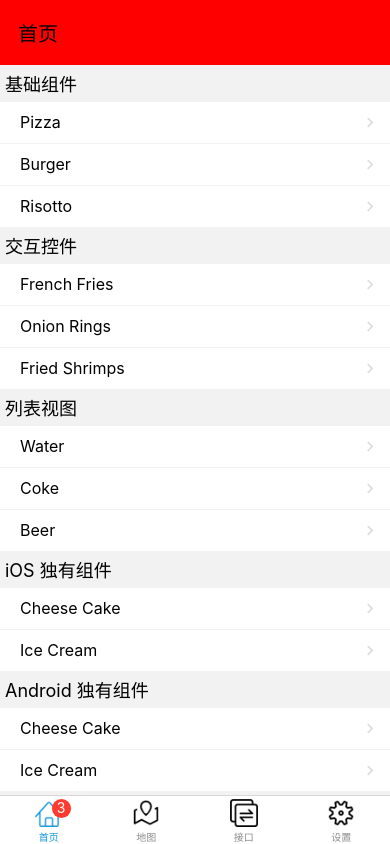
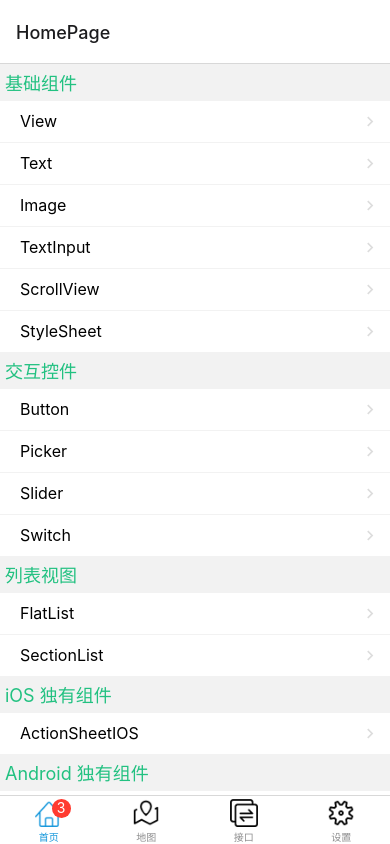
Before and after one commit to king2088/react-native-app-demo, a React Native app: screen /Tabs in a window 390 px wide. Built offline with nearby package versions, Linux system fonts and the light colour scheme.

Commit message:
add react-navigation nesting

```diff
--- a/App.js
+++ b/App.js
@@ -7,24 +7,27 @@
  */
 
 import React from 'react';
-import type {Node} from 'react';
+import type { Node } from 'react';
 import {
-  SafeAreaView,
   StatusBar,
-  useColorScheme,
+  useColorScheme
 } from 'react-native';
+import { SafeAreaProvider } from 'react-native-safe-area-context';
+import { NavigationContainer } from '@react-navigation/native';
 
-import { NavigationContainer } from '@react-navigation/native';
-import Tabs from './src/pages/tabs/tabs';
+import { CustomNavigation } from './src/components/customNavigation/customNavigation'
 
 const App: () => Node = () => {
   const isDarkMode = useColorScheme() === 'dark';
 
   return (
+    <SafeAreaProvider>
       <NavigationContainer>
-        <Tabs></Tabs>
+        <StatusBar backgroundColor="#22c181" />
+        <CustomNavigation />
       </NavigationContainer>
+    </SafeAreaProvider>
   );
 };
 
-export default App;
+export default App
--- a/package.json
+++ b/package.json
@@ -10,10 +10,13 @@
     "lint": "eslint ."
   },
   "dependencies": {
+    "@react-native-masked-view/masked-view": "^0.2.6",
     "@react-navigation/bottom-tabs": "^6.0.5",
     "@react-navigation/native": "^6.0.2",
+    "@react-navigation/stack": "^6.0.7",
     "react": "17.0.2",
     "react-native": "0.65.1",
+    "react-native-gesture-handler": "^1.10.3",
     "react-native-safe-area-context": "^3.3.0",
     "react-native-screens": "^3.5.0",
     "react-native-vector-icons": "^8.1.0"
--- /dev/null
+++ b/src/components/customNavigation/customNavigation.js
@@ -0,0 +1,43 @@
+// 集成 stack navigation
+import React from "react";
+
+import { createStackNavigator } from "@react-navigation/stack";
+
+import Tabs from "../../pages/tabs/tabs";
+import ViewComponents from "../view/view";
+
+import HomeScreen from "../../pages/home/home";
+
+const Stack = createStackNavigator();  // creates object for Stack Navigator
+
+
+export const CustomNavigation = () => {
+  return (
+    <Stack.Navigator>
+      <Stack.Screen
+          name="Tabs"
+          component={Tabs}
+          options={{ headerShown: false }}
+        />
+      <Stack.Screen
+        name="ViewComponents"
+        component={ViewComponents}
+      />
+    </Stack.Navigator>
+  )
+}
+
+export const HomeScreenNavigation = () => {
+  return(
+    <Stack.Navigator>
+      <Stack.Screen
+          name="HomePage"
+          component={HomeScreen}
+        />
+      <Stack.Screen
+        name="ViewComponents"
+        component={ViewComponents}
+      />
+    </Stack.Navigator>
+  )
+}
--- /dev/null
+++ b/src/components/header/header.js
@@ -0,0 +1,35 @@
+import React, { Component } from 'react';
+import { Text, View, StyleSheet } from 'react-native';
+import MaterialCommunityIcons from 'react-native-vector-icons/MaterialCommunityIcons';
+
+class Header extends Component {
+    constructor(props) {
+        super(props)
+    }
+
+    render() {
+        return (
+            <View style={this.props.height == 0 ? styles.no_header : styles.header}>
+                <Text style={styles.title}>{this.props.title}</Text>
+            </View>
+        )
+    };
+}
+
+const styles = StyleSheet.create({
+    header: {
+        padding: 15,
+        backgroundColor: '#22c181',
+    },
+    no_header: {
+        padding: 15,
+        backgroundColor: '#22c181',
+        display: 'none'
+    },
+    title: {
+        color: '#fff',
+        fontSize:20
+    }
+})
+
+export default Header
--- a/src/components/list-item-border-bootom/list-item-border-bootom.js
+++ b/src/components/list-item-border-bootom/list-item-border-bootom.js
@@ -2,21 +2,24 @@ import React, { Component } from 'react';
 import { Text, View, StyleSheet, TouchableHighlight } from 'react-native';
 import MaterialCommunityIcons from 'react-native-vector-icons/MaterialCommunityIcons';
 
-class Item extends Component {
+class ListItem extends Component {
     constructor(props) {
         super(props)
     }
 
-    onPress() {
-
+    onPress(component) {
+        console.log(component)
+        let {navigation} = this.props
+        navigation.navigate(component)
     }
 
     render() {
+        let {title, component} = this.props.data
         return (
-            <TouchableHighlight onPress={this.onPress}>
+            <TouchableHighlight onPress={() => {this.onPress(component)}}>
                 <View style={styles.item}>
                     <View style={styles.titleWrap}>
-                        <Text style={styles.title}>{this.props.title}</Text>
+                        <Text style={styles.title}>{title}</Text>
                     </View>
                     <View style={styles.listIcons}>
                         <MaterialCommunityIcons name="chevron-right" color={'#ddd'} size={20}/>
@@ -40,7 +43,6 @@ const styles = StyleSheet.create({
     },
     listIcons: {
         flex: 0.1,
-        // textAlign: 'right',
         alignItems: 'flex-end'
     },
     title: {
@@ -48,4 +50,4 @@ const styles = StyleSheet.create({
     }
 })
 
-export default Item
+export default ListItem
--- /dev/null
+++ b/src/components/view/view.js
@@ -0,0 +1,19 @@
+import React, { Component } from 'react';
+import { Text, View, StyleSheet, TouchableHighlight } from 'react-native';
+import MaterialCommunityIcons from 'react-native-vector-icons/MaterialCommunityIcons';
+
+class ViewComponents extends Component {
+    constructor(props) {
+        super(props)
+    }
+
+    render() {
+        return (
+            <View>
+                <Text>{this.props.title}</Text>
+            </View>
+        )
+    };
+}
+
+export default ViewComponents
--- /dev/null
+++ b/src/data/homeList.js
@@ -0,0 +1,60 @@
+const homeList = [
+    {
+        title: "基础组件",
+        data: [
+            {title: "View", component: 'ViewComponents'},
+            {title: "Text", component: 'ViewComponents'},
+            {title: "Image", component: 'ViewComponents'},
+            {title: "TextInput", component: 'ViewComponents'},
+            {title: "ScrollView", component: 'ViewComponents'},
+            {title: "StyleSheet", component: 'ViewComponents'}
+        ]
+    },
+    {
+        title: "交互控件",
+        data: [
+            {title: "Button", component: 'ViewComponents'},
+            {title: "Picker", component: 'ViewComponents'},
+            {title: "Slider", component: 'ViewComponents'},
+            {title: "Switch", component: 'ViewComponents'}
+        ]
+    },
+    {
+        title: "列表视图",
+        data: [
+            {title: "FlatList", component: 'ViewComponents'},
+            {title: "SectionList", component: 'ViewComponents'}
+        ]
+    },
+    {
+        title: "iOS 独有组件",
+        data: [{title: "ActionSheetIOS", component: 'ViewComponents'}]
+    },
+    {
+        title: "Android 独有组件",
+        data: [
+            {title: "BackHandler", component: 'ViewComponents'},
+            {title: "DrawerLayoutAndroid", component: 'ViewComponents'},
+            {title: "PermissionsAndroid", component: 'ViewComponents'},
+            {title: "ToastAndroid", component: 'ViewComponents'}
+        ]
+    },
+    {
+        title: '其他',
+        data: [
+            {title: "ActivityIndicator", component: 'ViewComponents'},
+            {title: "Alert", component: 'ViewComponents'},
+            {title: "Animated", component: 'ViewComponents'},
+            {title: "Dimensions", component: 'ViewComponents'},
+            {title: "KeyboardAvoidingView", component: 'ViewComponents'},
+            {title: "Linking", component: 'ViewComponents'},
+            {title: "Modal", component: 'ViewComponents'},
+            {title: "PixelRatio", component: 'ViewComponents'},
+            {title: "RefreshControl", component: 'ViewComponents'},
+            {title: "StatusBar", component: 'ViewComponents'},
+            {title: "WebView", component: 'ViewComponents'}
+        ]
+    }
+]
+
+export default homeList
--- a/src/pages/home/home.js
+++ b/src/pages/home/home.js
@@ -1,46 +1,23 @@
 import React from 'react';
-import { Text, View, StyleSheet, SectionList } from 'react-native';
-import Item from '../../components/list-item-border-bootom/list-item-border-bootom'
+import { Text, View, StyleSheet, SectionList, SafeAreaView } from 'react-native';
+import ListItem from '../../components/list-item-border-bootom/list-item-border-bootom'
+import homeList from '../../data/homeList';
 
-const DATA = [
-    {
-        title: "基础组件",
-        data: ["Pizza", "Burger", "Risotto"]
-    },
-    {
-        title: "交互控件",
-        data: ["French Fries", "Onion Rings", "Fried Shrimps"]
-    },
-    {
-        title: "列表视图",
-        data: ["Water", "Coke", "Beer"]
-    },
-    {
-        title: "iOS 独有组件",
-        data: ["Cheese Cake", "Ice Cream"]
-    },
-    {
-        title: "Android 独有组件",
-        data: ["Cheese Cake", "Ice Cream"]
-    },
-    {
-        title: '其他',
-        data: ["Cheese Cake", "Ice Cream"]
-    }
-];
-
-const HomeScreen = () => {
+const HomeScreen = ({ navigation }) => {
     return (
-        <View style={styles.container}>
+        <SafeAreaView style={[styles.container]}>
+            {/* <View style={styles.container}> */}
                 <SectionList
-                sections={DATA}
+                    sections={homeList}
                     keyExtractor={(item, index) => item + index}
-                renderItem={({ item }) => <Item title={item} />}
+                    renderItem={({ item }) => <ListItem navigation={navigation} data={item} />}
                     renderSectionHeader={({ section: { title } }) => (
                         <Text style={styles.header}>{title}</Text>
                     )}
                 />
-        </View>
+            {/* </View> */}
+        </SafeAreaView>
+
     );
 }
 
@@ -53,7 +30,8 @@ const styles = StyleSheet.create({
         backgroundColor: "#f2f2f2",
         marginTop: 5,
         marginBottom: 5,
-        marginLeft: 5
+        marginLeft: 5,
+        color: '#22c181'
     }
 })
 
--- a/src/pages/tabs/tabs.js
+++ b/src/pages/tabs/tabs.js
@@ -1,7 +1,11 @@
 import React from 'react'
 import { Image, StyleSheet, Text, View } from 'react-native'
 import { createBottomTabNavigator } from '@react-navigation/bottom-tabs'
-import { getHeaderTitle } from '@react-navigation/elements';
+import { getHeaderTitle } from '@react-navigation/elements'
+import { createStackNavigator } from '@react-navigation/stack';
+
+import Header from '../../components/header/header'
+
 import HomeIcon from '../../../assets/images/home.png'
 import HomeIconActive from '../../../assets/images/home-active.png'
 import MapIcon from '../../../assets/images/map.png'
@@ -11,7 +15,7 @@ import ApiIconActive from '../../../assets/images/api-active.png'
 import SettingIcon from '../../../assets/images/setting.png'
 import SettingIconActive from '../../../assets/images/setting-active.png'
 
-// import { MaterialCommunityIcons } from '@expo/vector-icons'; // 可以使用material icons 使用方法
+// import { MaterialCommunityIcons } from 'react-native-vector-icons/MaterialCommunityIcons'; // 可以使用material icons 使用方法
 /**
 <Tab.Screen
     name="Feed"
@@ -24,12 +28,10 @@ import SettingIconActive from '../../../assets/images/setting-active.png'
     }}
 />
 **/
-
-import HomeScreen from '../home/home'
-import MapScreen from '../map/map'
-import ApiScreen from '../api/api'
-import SettingScreen from '../setting/setting'
-
+import MapScreen from "../../pages/map/map";
+import ApiScreen from "../../pages/api/api";
+import SettingScreen from "../../pages/setting/setting";
+import { HomeScreenNavigation } from '../../components/customNavigation/customNavigation';
 
 const Tab = createBottomTabNavigator();
 
@@ -50,16 +52,20 @@ const Tabs = () => {
             // header部分
             header: ({ navigation, route, options }) => {
                 const title = getHeaderTitle(options, route.name);
-                console.log('navigation', navigation.canGoBack(), route, options);
-                return <View style={{ padding: 18, backgroundColor: 'red' }}>
-                    <Text style={{fontSize:20}}>{title}</Text>
-                </View>;
-            }
+                const canGoBack = navigation.canGoBack()
+                let height = 0
+                // console.log('route.name', route.name);
+                if(route.name == 'Home') {
+                    return <Header title={title} canGoBack={canGoBack} height={height}/>;
+                }
+                height = 1
+                return <Header title={title} canGoBack={canGoBack} height={height}/>;
+            },
         }
     }
     return (
-        <Tab.Navigator screenOptions={screenOptionss} initialRouteName="Home">
-            <Tab.Screen name="Home" component={HomeScreen} options={{ tabBarBadge: 3, title: "首页" }} />
+        <Tab.Navigator screenOptions={screenOptionss}>
+            <Tab.Screen name="Home" component={HomeScreenNavigation} options={{ tabBarBadge: 3, title: "首页" }} />
             <Tab.Screen name="Map" component={MapScreen} options={{ title: "地图" }} />
             <Tab.Screen name="Api" component={ApiScreen} options={{ title: "接口" }} />
             <Tab.Screen name="Setting" component={SettingScreen} options={{ title: "设置" }} />
```
Also changed, not shown: 2 other files (tests, documents, lock files or other folders). Lines whose indentation alone changed are shown as unchanged.
